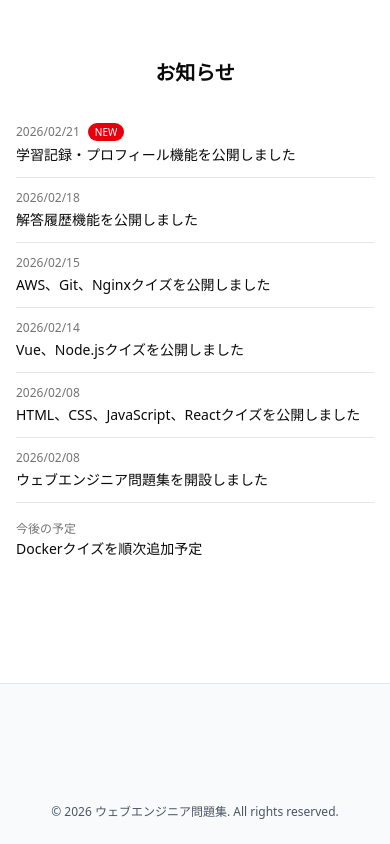
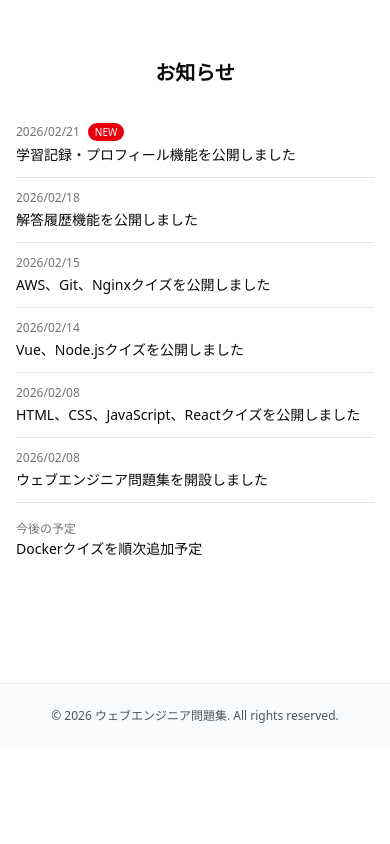
Before and after one commit to idw-coder/next-basic, a Next.js app: page / in a window 390 px wide. Shown: the part 5208-6052 px from the top of the page. After the commit the page ends 5956 px from the top, so only its background shows below. Built offline with nearby package versions, Linux system fonts and the light colour scheme; no server answers.

Commit message:
Remove Google AdSense component from footer in layout.tsx for cleaner design and improved readability.

```diff
--- a/src/app/layout.tsx
+++ b/src/app/layout.tsx
@@ -60,9 +60,9 @@ export default function RootLayout({
         </main>
         <footer className="bg-gray-50 border-t border-gray-200 px-4 py-6 mt-10 md:px-6 md:py-8 md:mt-16">
           <div className="max-w-6xl mx-auto">
-            <div className="flex justify-center w-full min-h-[80px] max-w-[280px] mb-4 md:min-h-[100px] md:mb-6 overflow-hidden">
+            {/* <div className="flex justify-center w-full min-h-[80px] max-w-[280px] mb-4 md:min-h-[100px] md:mb-6 overflow-hidden">
               <GoogleAdSense adSlot={adSlot} />
-            </div>
+            </div> */}
             <div className="text-center text-gray-600 text-xs md:text-sm">
               <p>&copy; 2026 ウェブエンジニア問題集. All rights reserved.</p>
             </div>
```
